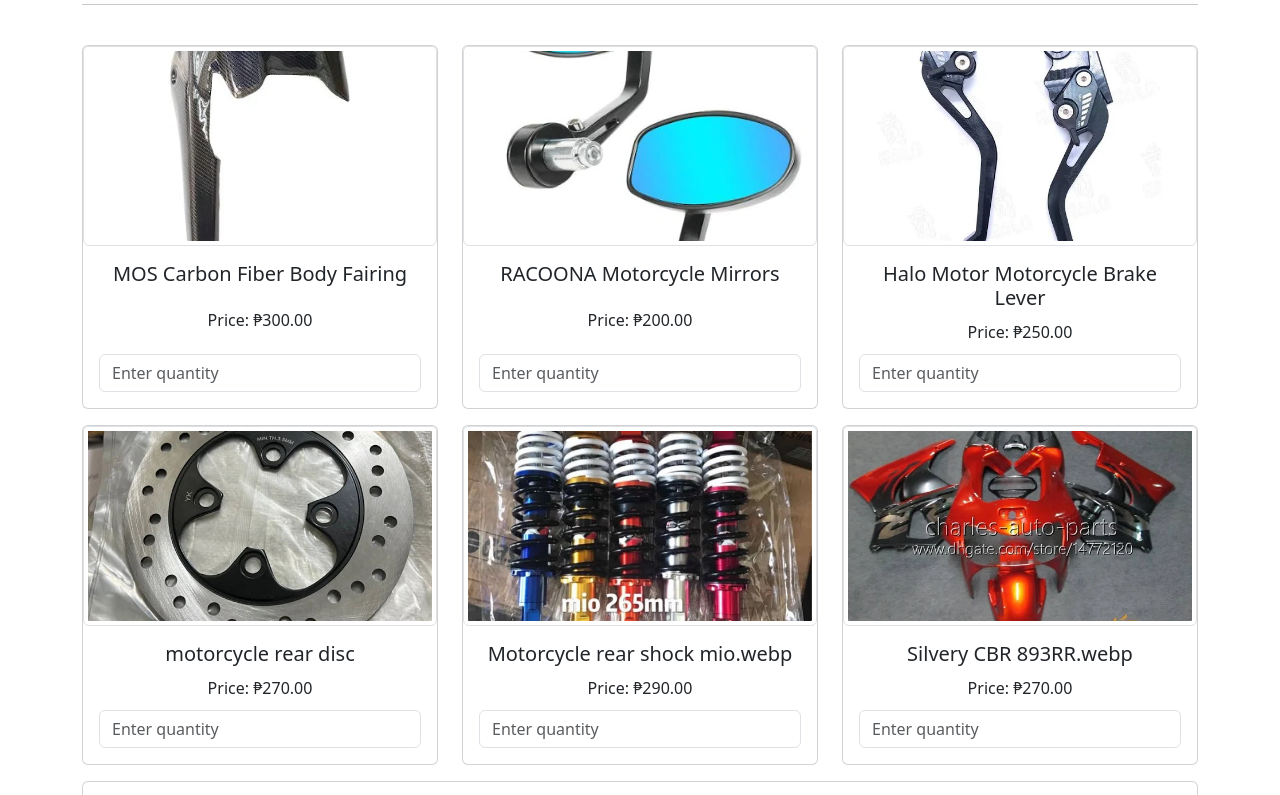
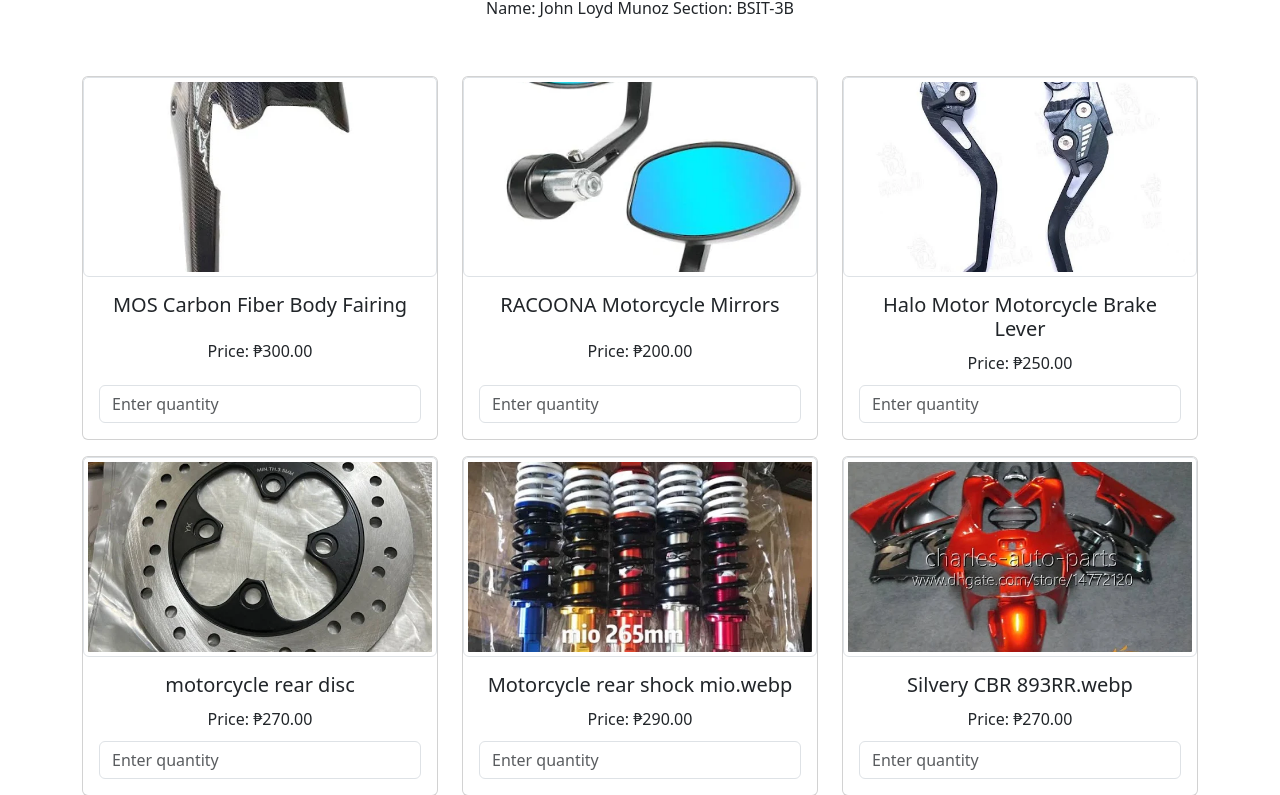
Before and after one commit to johnloydmunoz2002/johnloydmunoz2002, a plain HTML site: page index.html in a window 1280 px wide. Shown: the part 98-893 px from the top of the page. Drawn offline with nearby package versions, Linux system fonts and the light colour scheme.

Commit message:
Update index.html

```diff
--- a/index.html
+++ b/index.html
@@ -50,7 +50,8 @@
         <div class="row mb-4">
             <div class="col-12 text-center">
                 <h2>John Loyd Moto Parts Shop</h2>
-                <hr />
+                <p>Name: John Loyd Munoz Section: BSIT-3B</p>
+                <hr style="border: 12px;">
             </div>
         </div>
         <div class="row mb-3">
```
